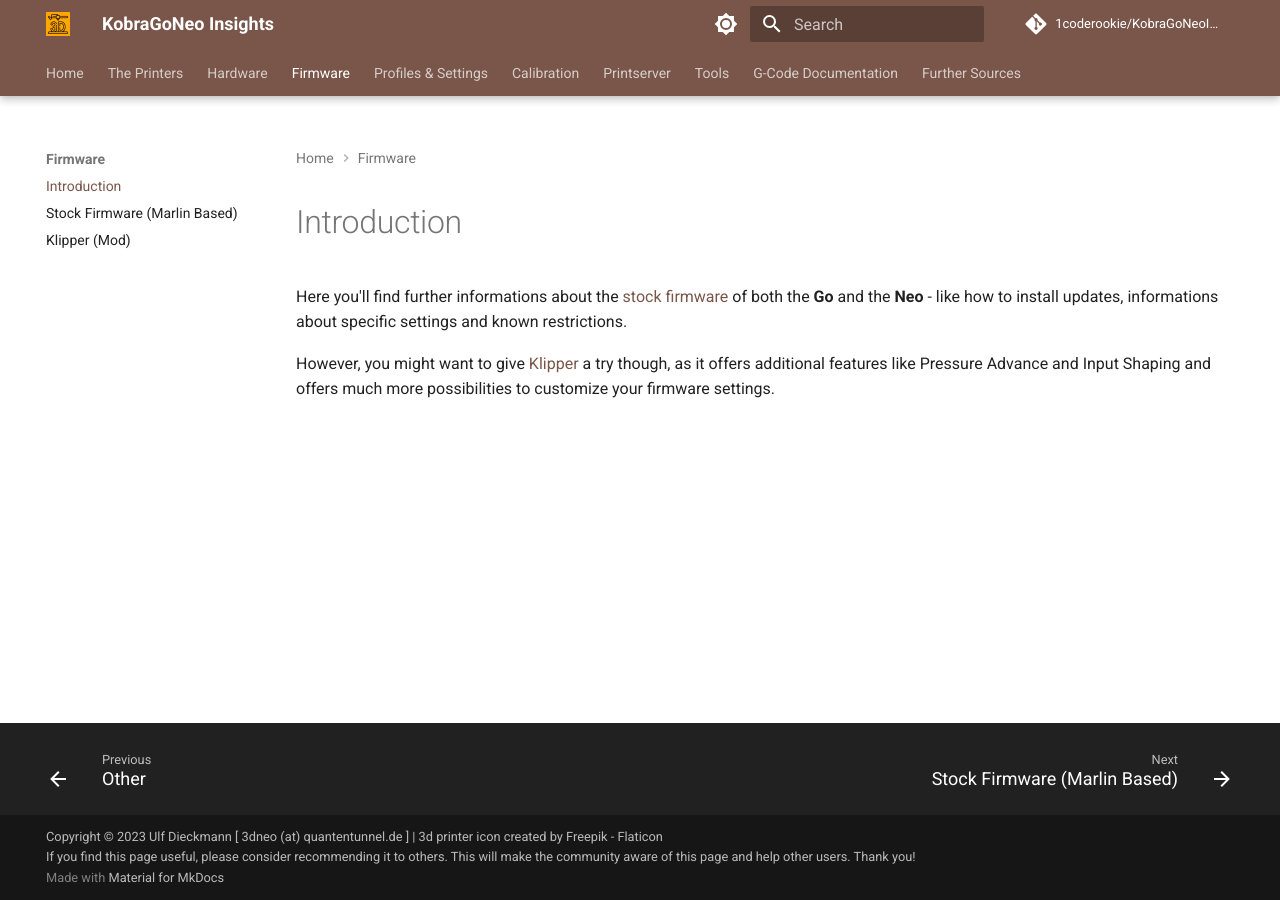
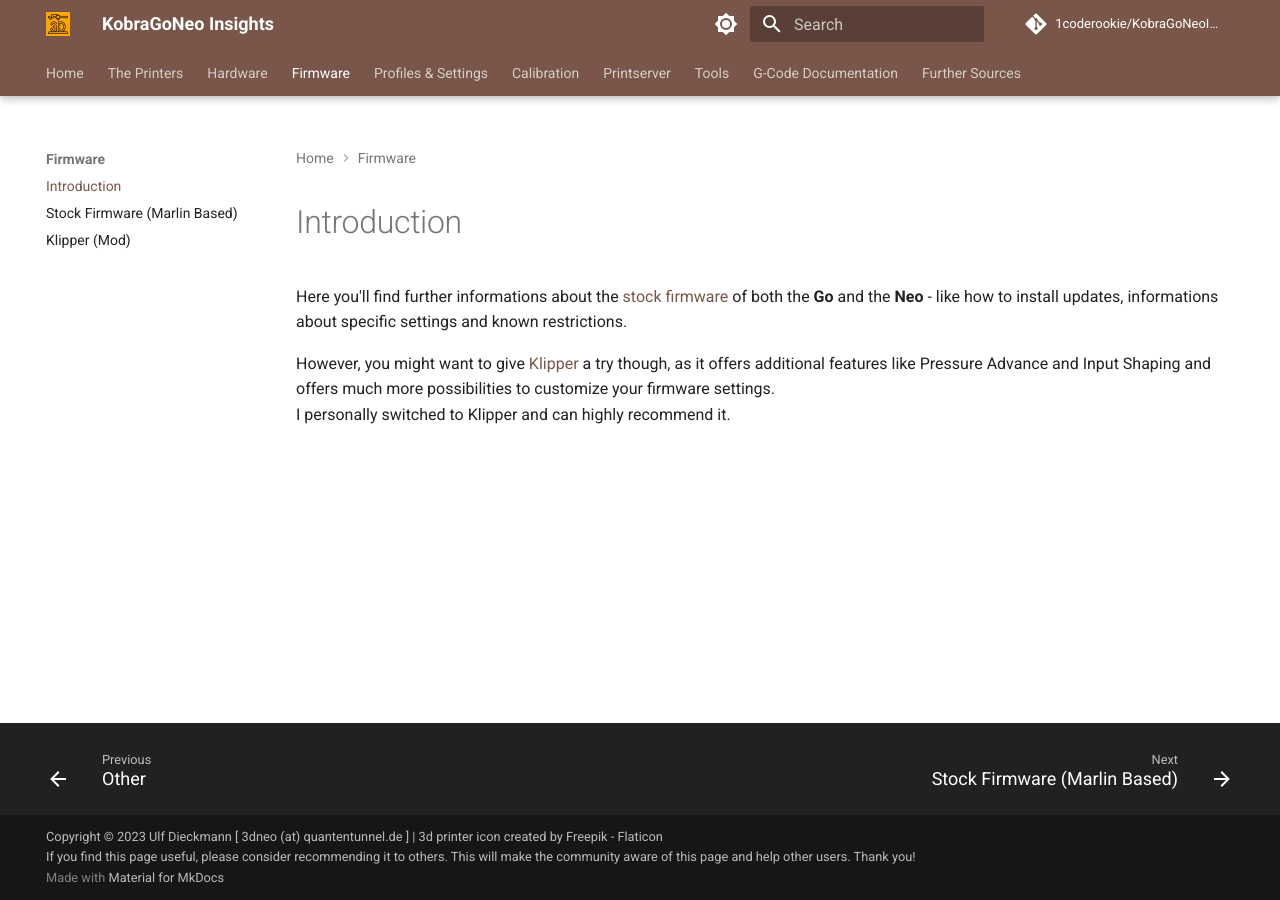
Before and after one commit to 1coderookie/KobraGoNeoInsights, an MkDocs documentation site: the page built from docs/firmware/introduction.md, in a window 1280 px wide. Built offline with MkDocs 1.6.1 and Material for MkDocs 9.7.7, drawn with Linux system fonts in a browser that asks for light colours; comment, search, counter and statistics services are not loaded.

Commit message:
Update introduction.md

```diff
--- a/docs/firmware/introduction.md
+++ b/docs/firmware/introduction.md
@@ -4,3 +4,4 @@
 Here you'll find further informations about the [stock firmware](fw_marlin.md) of both the **Go** and the **Neo** - like how to install updates, informations about specific settings and known restrictions.
 
 However, you might want to give [Klipper](fw_klipper.md) a try though, as it offers additional features like Pressure Advance and Input Shaping and offers much more possibilities to customize your firmware settings.
+I personally switched to Klipper and can highly recommend it.
```
